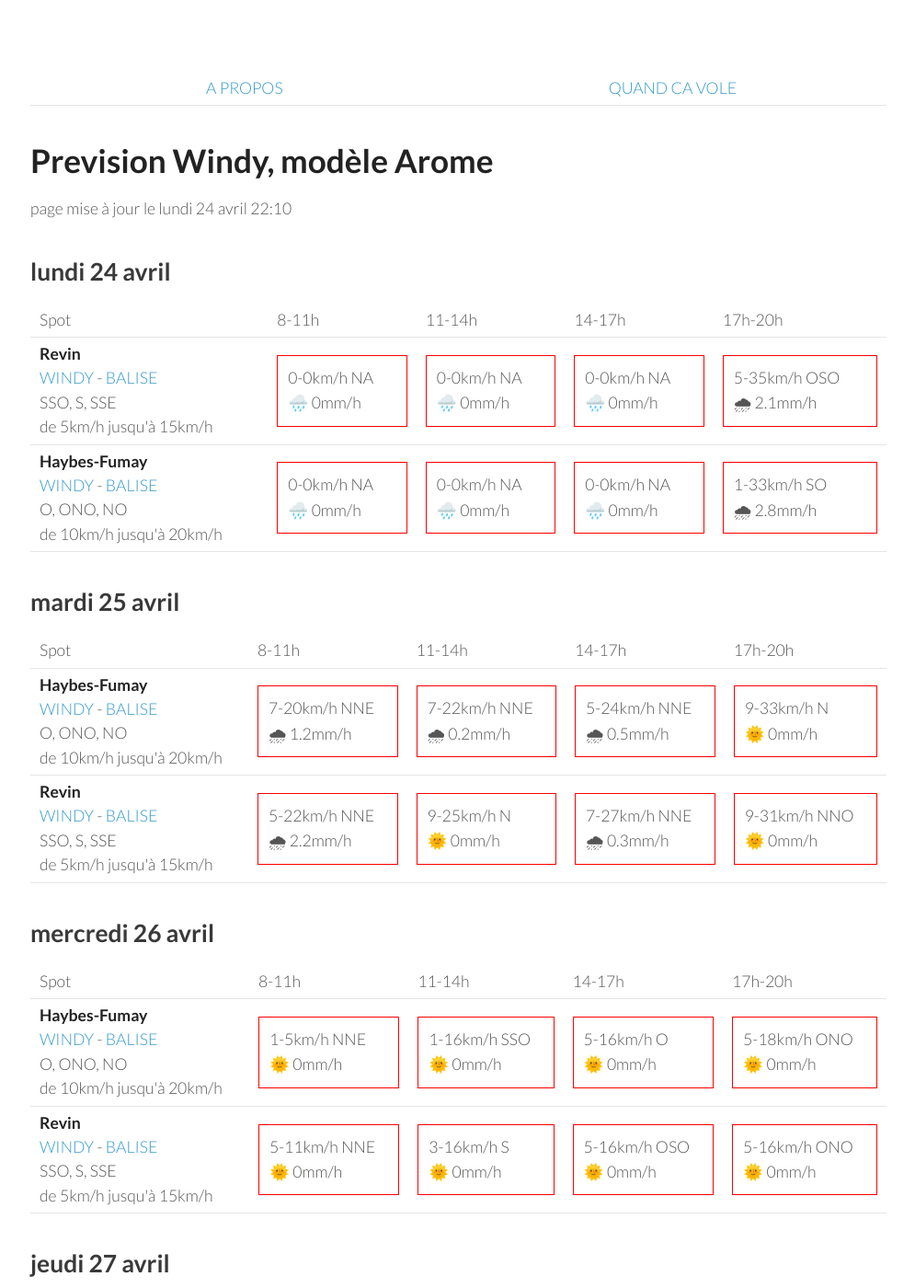
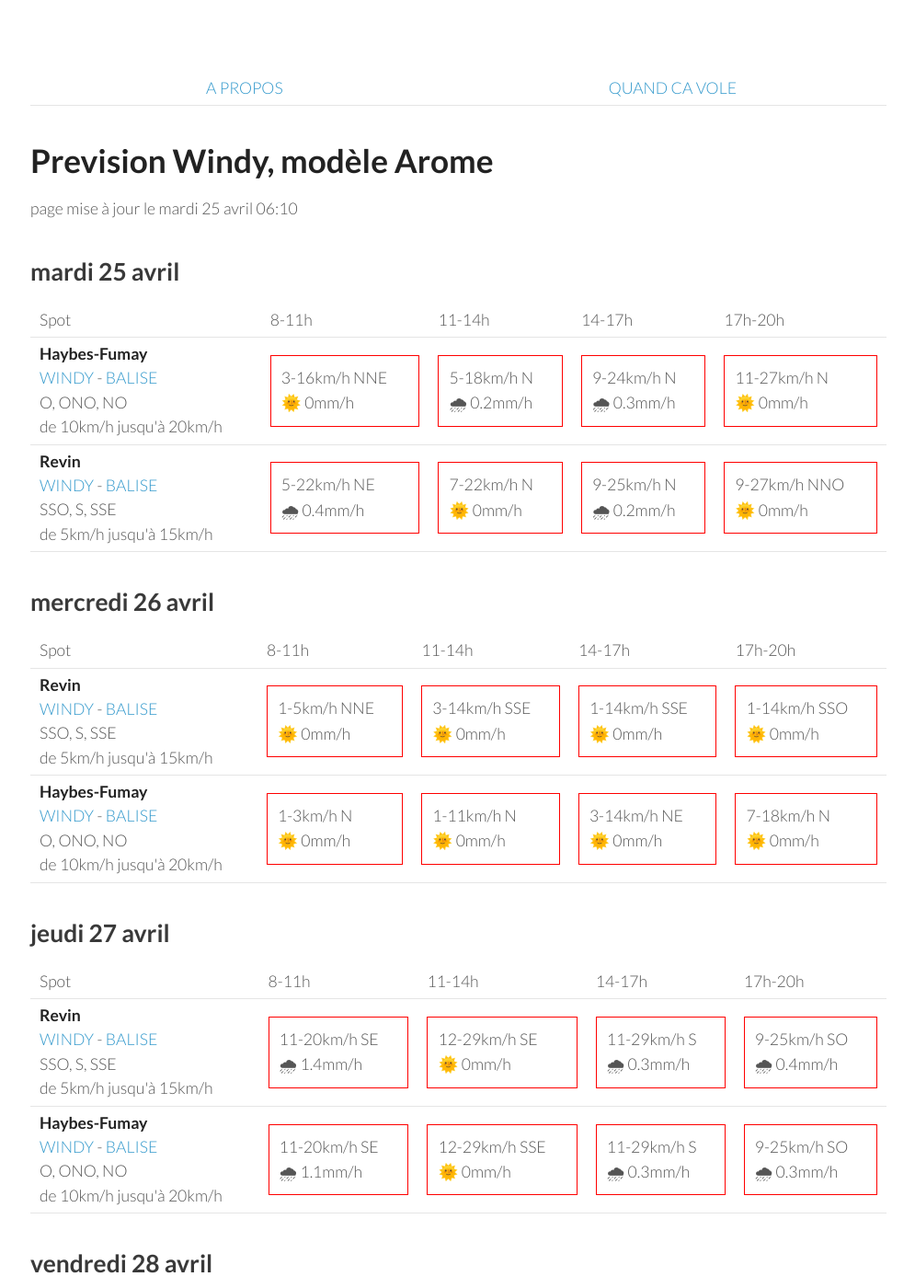
Before and after one commit to parapente-dans-le-nord/parapente-dans-le-nord.github.io, a Jekyll site: the page built from ardennes.markdown, in a window 1280 px wide and 1400 px high. Shown: the whole window at 92% size, without its empty margins (25-1020 px from the left). Built offline with Jekyll 4.4.1, drawn with Linux system fonts in a browser that asks for light colours; some of the changed text lies outside the part shown.

Commit message:
update index.markdown

```diff
--- a/ardennes.markdown
+++ b/ardennes.markdown
@@ -7,42 +7,8 @@ title:  "Tous les spots"
 {: .links}
 
 # Prevision Windy, modèle Arome
-page mise à jour le lundi 24 avril 22:10
+page mise à jour le mardi 25 avril 06:10
 
-## lundi 24 avril
-
-{::nomarkdown}
-<table>
-  <tbody>
-    <tr>
-      <td>Spot</td>
-      <td>8-11h</td>
-      <td>11-14h</td>
-      <td>14-17h</td>
-      <td>17h-20h</td>
-    </tr>
-<tr>
-        <td><strong>Revin</strong><br><a href="https://windy.com/49.948/4.625?49.543,4.625,8">WINDY</a> - <span class=""><a href="http://www.balisemeteo.com/balise.php?idBalise=5019">BALISE</a> </span><br> <span class="vent-favorable">SSO, S, SSE</span><br><span class="force-vent">de 5km/h jusqu'à 15km/h</span> </td>
-
-            <td><div class="not-flyable"><p>0-0km/h NA</p><p>🌧️ 0mm/h</p></div></td>
-            <td><div class="not-flyable"><p>0-0km/h NA</p><p>🌧️ 0mm/h</p></div></td>
-            <td><div class="not-flyable"><p>0-0km/h NA</p><p>🌧️ 0mm/h</p></div></td>
-            <td><div class="not-flyable"><p>5-35km/h OSO</p><p>🌧 2.1mm/h</p></div></td>
-
-    </tr>
-<tr>
-        <td><strong>Haybes-Fumay</strong><br><a href="https://windy.com/49.998/4.715?49.913,4.738,10">WINDY</a> - <span class=""><a href="http://www.balisemeteo.com/balise.php?idBalise=104">BALISE</a> </span><br> <span class="vent-favorable">O, ONO, NO</span><br><span class="force-vent">de 10km/h jusqu'à 20km/h</span> </td>
-
-            <td><div class="not-flyable"><p>0-0km/h NA</p><p>🌧️ 0mm/h</p></div></td>
-            <td><div class="not-flyable"><p>0-0km/h NA</p><p>🌧️ 0mm/h</p></div></td>
-            <td><div class="not-flyable"><p>0-0km/h NA</p><p>🌧️ 0mm/h</p></div></td>
-            <td><div class="not-flyable"><p>1-33km/h SO</p><p>🌧 2.8mm/h</p></div></td>
-
-    </tr>
-
-</tbody>
-</table>
-{:/}
 ## mardi 25 avril
 
 {::nomarkdown}
@@ -58,20 +24,20 @@ page mise à jour le lundi 24 avril 22:10
 <tr>
         <td><strong>Haybes-Fumay</strong><br><a href="https://windy.com/49.998/4.715?49.913,4.738,10">WINDY</a> - <span class=""><a href="http://www.balisemeteo.com/balise.php?idBalise=104">BALISE</a> </span><br> <span class="vent-favorable">O, ONO, NO</span><br><span class="force-vent">de 10km/h jusqu'à 20km/h</span> </td>
 
-            <td><div class="not-flyable"><p>7-20km/h NNE</p><p>🌧 1.2mm/h</p></div></td>
-            <td><div class="not-flyable"><p>7-22km/h NNE</p><p>🌧 0.2mm/h</p></div></td>
-            <td><div class="not-flyable"><p>5-24km/h NNE</p><p>🌧 0.5mm/h</p></div></td>
-            <td><div class="not-flyable"><p>9-33km/h N</p><p>🌞 0mm/h</p></div></td>
+            <td><div class="not-flyable"><p>3-16km/h NNE</p><p>🌞 0mm/h</p></div></td>
+            <td><div class="not-flyable"><p>5-18km/h N</p><p>🌧 0.2mm/h</p></div></td>
+            <td><div class="not-flyable"><p>9-24km/h N</p><p>🌧 0.3mm/h</p></div></td>
+            <td><div class="not-flyable"><p>11-27km/h N</p><p>🌞 0mm/h</p></div></td>
 
 
     </tr>
 <tr>
         <td><strong>Revin</strong><br><a href="https://windy.com/49.948/4.625?49.543,4.625,8">WINDY</a> - <span class=""><a href="http://www.balisemeteo.com/balise.php?idBalise=5019">BALISE</a> </span><br> <span class="vent-favorable">SSO, S, SSE</span><br><span class="force-vent">de 5km/h jusqu'à 15km/h</span> </td>
 
-            <td><div class="not-flyable"><p>5-22km/h NNE</p><p>🌧 2.2mm/h</p></div></td>
-            <td><div class="not-flyable"><p>9-25km/h N</p><p>🌞 0mm/h</p></div></td>
-            <td><div class="not-flyable"><p>7-27km/h NNE</p><p>🌧 0.3mm/h</p></div></td>
-            <td><div class="not-flyable"><p>9-31km/h NNO</p><p>🌞 0mm/h</p></div></td>
+            <td><div class="not-flyable"><p>5-22km/h NE</p><p>🌧 0.4mm/h</p></div></td>
+            <td><div class="not-flyable"><p>7-22km/h N</p><p>🌞 0mm/h</p></div></td>
+            <td><div class="not-flyable"><p>9-25km/h N</p><p>🌧 0.2mm/h</p></div></td>
+            <td><div class="not-flyable"><p>9-27km/h NNO</p><p>🌞 0mm/h</p></div></td>
 
 
     </tr>
@@ -92,22 +58,22 @@ page mise à jour le lundi 24 avril 22:10
       <td>17h-20h</td>
     </tr>
 <tr>
-        <td><strong>Haybes-Fumay</strong><br><a href="https://windy.com/49.998/4.715?49.913,4.738,10">WINDY</a> - <span class=""><a href="http://www.balisemeteo.com/balise.php?idBalise=104">BALISE</a> </span><br> <span class="vent-favorable">O, ONO, NO</span><br><span class="force-vent">de 10km/h jusqu'à 20km/h</span> </td>
+        <td><strong>Revin</strong><br><a href="https://windy.com/49.948/4.625?49.543,4.625,8">WINDY</a> - <span class=""><a href="http://www.balisemeteo.com/balise.php?idBalise=5019">BALISE</a> </span><br> <span class="vent-favorable">SSO, S, SSE</span><br><span class="force-vent">de 5km/h jusqu'à 15km/h</span> </td>
 
             <td><div class="not-flyable"><p>1-5km/h NNE</p><p>🌞 0mm/h</p></div></td>
-            <td><div class="not-flyable"><p>1-16km/h SSO</p><p>🌞 0mm/h</p></div></td>
-            <td><div class="not-flyable"><p>5-16km/h O</p><p>🌞 0mm/h</p></div></td>
-            <td><div class="not-flyable"><p>5-18km/h ONO</p><p>🌞 0mm/h</p></div></td>
+            <td><div class="not-flyable"><p>3-14km/h SSE</p><p>🌞 0mm/h</p></div></td>
+            <td><div class="not-flyable"><p>1-14km/h SSE</p><p>🌞 0mm/h</p></div></td>
+            <td><div class="not-flyable"><p>1-14km/h SSO</p><p>🌞 0mm/h</p></div></td>
 
 
     </tr>
 <tr>
-        <td><strong>Revin</strong><br><a href="https://windy.com/49.948/4.625?49.543,4.625,8">WINDY</a> - <span class=""><a href="http://www.balisemeteo.com/balise.php?idBalise=5019">BALISE</a> </span><br> <span class="vent-favorable">SSO, S, SSE</span><br><span class="force-vent">de 5km/h jusqu'à 15km/h</span> </td>
+        <td><strong>Haybes-Fumay</strong><br><a href="https://windy.com/49.998/4.715?49.913,4.738,10">WINDY</a> - <span class=""><a href="http://www.balisemeteo.com/balise.php?idBalise=104">BALISE</a> </span><br> <span class="vent-favorable">O, ONO, NO</span><br><span class="force-vent">de 10km/h jusqu'à 20km/h</span> </td>
 
-            <td><div class="not-flyable"><p>5-11km/h NNE</p><p>🌞 0mm/h</p></div></td>
-            <td><div class="not-flyable"><p>3-16km/h S</p><p>🌞 0mm/h</p></div></td>
-            <td><div class="not-flyable"><p>5-16km/h OSO</p><p>🌞 0mm/h</p></div></td>
-            <td><div class="not-flyable"><p>5-16km/h ONO</p><p>🌞 0mm/h</p></div></td>
+            <td><div class="not-flyable"><p>1-3km/h N</p><p>🌞 0mm/h</p></div></td>
+            <td><div class="not-flyable"><p>1-11km/h N</p><p>🌞 0mm/h</p></div></td>
+            <td><div class="not-flyable"><p>3-14km/h NE</p><p>🌞 0mm/h</p></div></td>
+            <td><div class="not-flyable"><p>7-18km/h N</p><p>🌞 0mm/h</p></div></td>
 
 
     </tr>
@@ -130,20 +96,20 @@ page mise à jour le lundi 24 avril 22:10
 <tr>
         <td><strong>Revin</strong><br><a href="https://windy.com/49.948/4.625?49.543,4.625,8">WINDY</a> - <span class=""><a href="http://www.balisemeteo.com/balise.php?idBalise=5019">BALISE</a> </span><br> <span class="vent-favorable">SSO, S, SSE</span><br><span class="force-vent">de 5km/h jusqu'à 15km/h</span> </td>
 
-            <td><div class="not-flyable"><p>9-18km/h ESE</p><p>🌞 0mm/h</p></div></td>
-            <td><div class="not-flyable"><p>12-25km/h SE</p><p>🌞 0mm/h</p></div></td>
-            <td><div class="not-flyable"><p>12-29km/h S</p><p>🌧 0.2mm/h</p></div></td>
-            <td><div class="not-flyable"><p>11-25km/h OSO</p><p>🌧 0.6mm/h</p></div></td>
+            <td><div class="not-flyable"><p>11-20km/h SE</p><p>🌧 1.4mm/h</p></div></td>
+            <td><div class="not-flyable"><p>12-29km/h SE</p><p>🌞 0mm/h</p></div></td>
+            <td><div class="not-flyable"><p>11-29km/h S</p><p>🌧 0.3mm/h</p></div></td>
+            <td><div class="not-flyable"><p>9-25km/h SO</p><p>🌧 0.4mm/h</p></div></td>
 
 
     </tr>
 <tr>
         <td><strong>Haybes-Fumay</strong><br><a href="https://windy.com/49.998/4.715?49.913,4.738,10">WINDY</a> - <span class=""><a href="http://www.balisemeteo.com/balise.php?idBalise=104">BALISE</a> </span><br> <span class="vent-favorable">O, ONO, NO</span><br><span class="force-vent">de 10km/h jusqu'à 20km/h</span> </td>
 
-            <td><div class="not-flyable"><p>9-18km/h SE</p><p>🌞 0mm/h</p></div></td>
-            <td><div class="not-flyable"><p>11-25km/h SSE</p><p>🌞 0mm/h</p></div></td>
-            <td><div class="not-flyable"><p>12-29km/h S</p><p>🌧 0.4mm/h</p></div></td>
-            <td><div class="not-flyable"><p>11-29km/h OSO</p><p>🌧 0.7mm/h</p></div></td>
+            <td><div class="not-flyable"><p>11-20km/h SE</p><p>🌧 1.1mm/h</p></div></td>
+            <td><div class="not-flyable"><p>12-29km/h SSE</p><p>🌞 0mm/h</p></div></td>
+            <td><div class="not-flyable"><p>11-29km/h S</p><p>🌧 0.3mm/h</p></div></td>
+            <td><div class="not-flyable"><p>9-25km/h SO</p><p>🌧 0.3mm/h</p></div></td>
 
 
     </tr>
@@ -166,8 +132,8 @@ page mise à jour le lundi 24 avril 22:10
 <tr>
         <td><strong>Haybes-Fumay</strong><br><a href="https://windy.com/49.998/4.715?49.913,4.738,10">WINDY</a> - <span class=""><a href="http://www.balisemeteo.com/balise.php?idBalise=104">BALISE</a> </span><br> <span class="vent-favorable">O, ONO, NO</span><br><span class="force-vent">de 10km/h jusqu'à 20km/h</span> </td>
 
-            <td><div class="not-flyable"><p>16-35km/h SO</p><p>🌧 4.6mm/h</p></div></td>
-            <td><div class="not-flyable"><p>25-50km/h OSO</p><p>🌧 0.9mm/h</p></div></td>
+            <td><div class="not-flyable"><p>12-31km/h SO</p><p>🌧 1.2mm/h</p></div></td>
+            <td><div class="not-flyable"><p>22-48km/h O</p><p>🌧 2mm/h</p></div></td>
             <td><div class="not-flyable"><p>20-50km/h OSO</p><p>🌧 1.2mm/h</p></div></td>
             <td><div class="not-flyable"><p>24-53km/h O</p><p>🌧 0.4mm/h</p></div></td>
 
@@ -176,8 +142,8 @@ page mise à jour le lundi 24 avril 22:10
 <tr>
         <td><strong>Revin</strong><br><a href="https://windy.com/49.948/4.625?49.543,4.625,8">WINDY</a> - <span class=""><a href="http://www.balisemeteo.com/balise.php?idBalise=5019">BALISE</a> </span><br> <span class="vent-favorable">SSO, S, SSE</span><br><span class="force-vent">de 5km/h jusqu'à 15km/h</span> </td>
 
-            <td><div class="not-flyable"><p>14-31km/h SO</p><p>🌧 3.6mm/h</p></div></td>
-            <td><div class="not-flyable"><p>24-48km/h OSO</p><p>🌧 1.2mm/h</p></div></td>
+            <td><div class="not-flyable"><p>12-27km/h SO</p><p>🌧 1.9mm/h</p></div></td>
+            <td><div class="not-flyable"><p>24-44km/h O</p><p>🌧 2mm/h</p></div></td>
             <td><div class="not-flyable"><p>22-50km/h OSO</p><p>🌧 0.9mm/h</p></div></td>
             <td><div class="not-flyable"><p>25-51km/h O</p><p>🌧 0.2mm/h</p></div></td>
 
```
